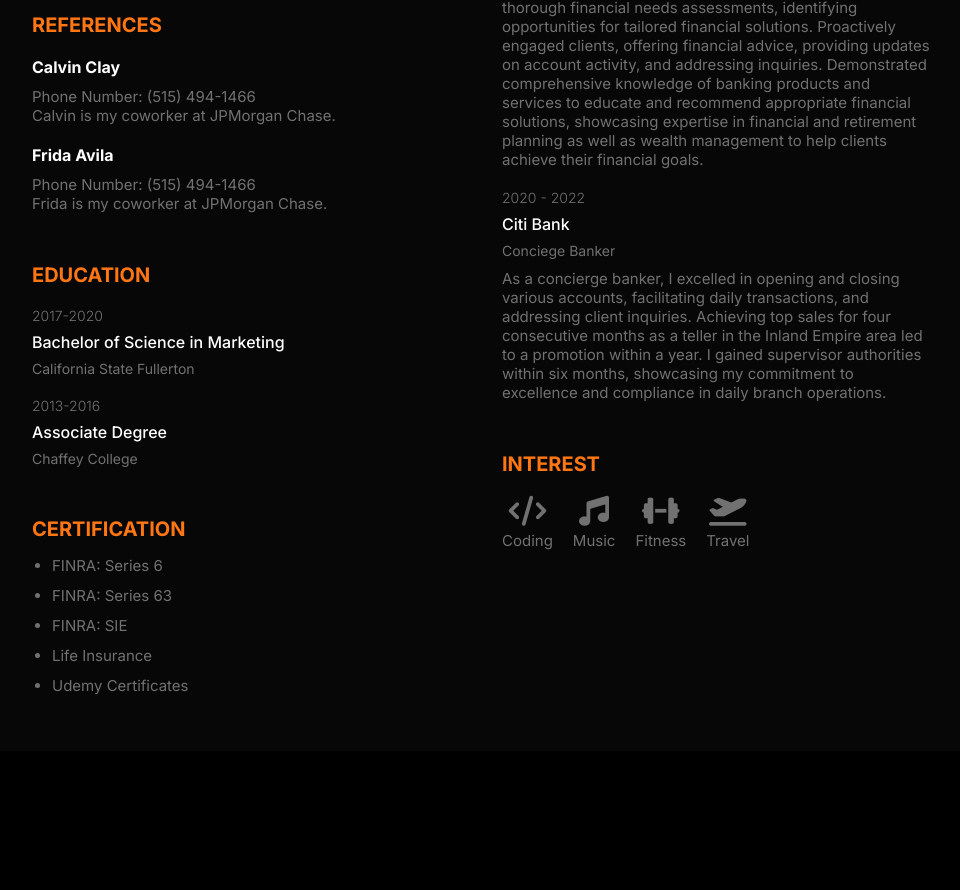
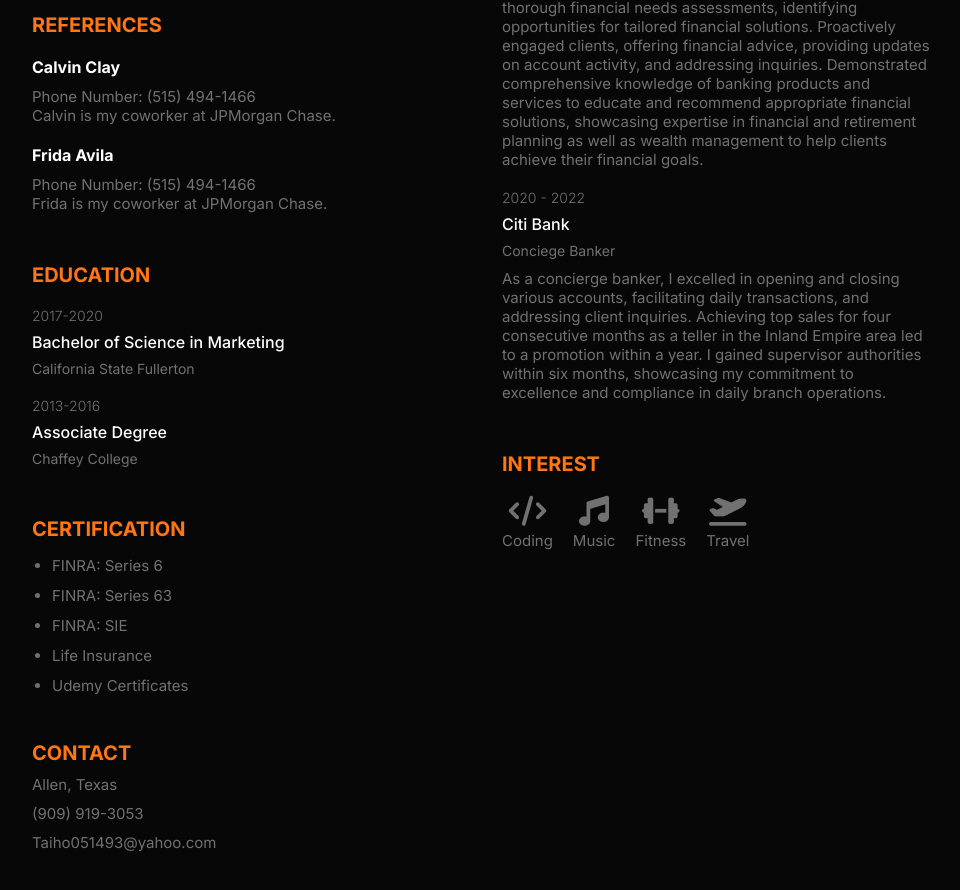
Before and after one commit to Justbeingtai/ChaseResume, a plain HTML site: page index.html in a window 1280 px wide. Shown: the part 597-1487 px from the top of the page, without its empty margins (158-1118 px from the left). Before the commit the page ends 1348 px from the top, so only its background shows below. Drawn offline with nearby package versions, Linux system fonts and the light colour scheme.

Commit message:
added Contact html

```diff
--- a/index.html
+++ b/index.html
@@ -132,7 +132,28 @@
                 </div>
             </div>
         </div>
+    </div class="group-3">
+    <div class="contact">
+        <h3 class="title">Contact</h3>
+        <div class="contact_info">
+            <p class="description">
+                Allen, Texas
+            </p>
+            <p class="description">
+                (909) 919-3053
+            </p>
+            <p class="description">
+                Taiho051493@yahoo.com
+            </p>
+        </div>
     </div>
+    </div>
+</div>
+
+
+    </div>
+</div>
+
 
     <script>
         feather.replace();
```
